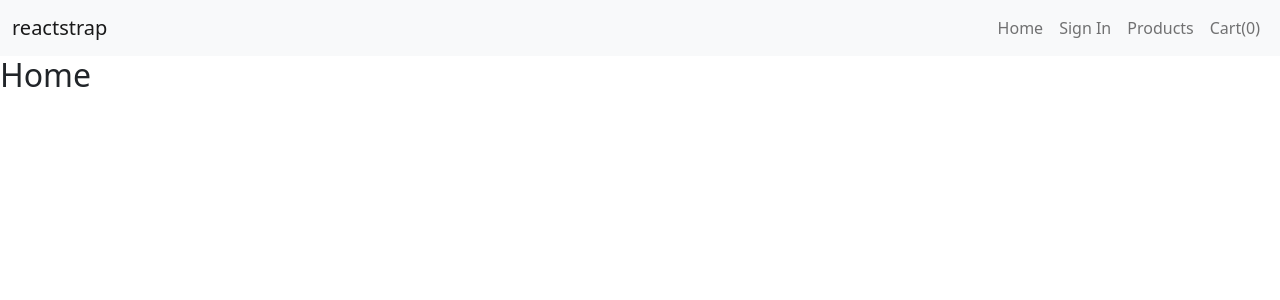
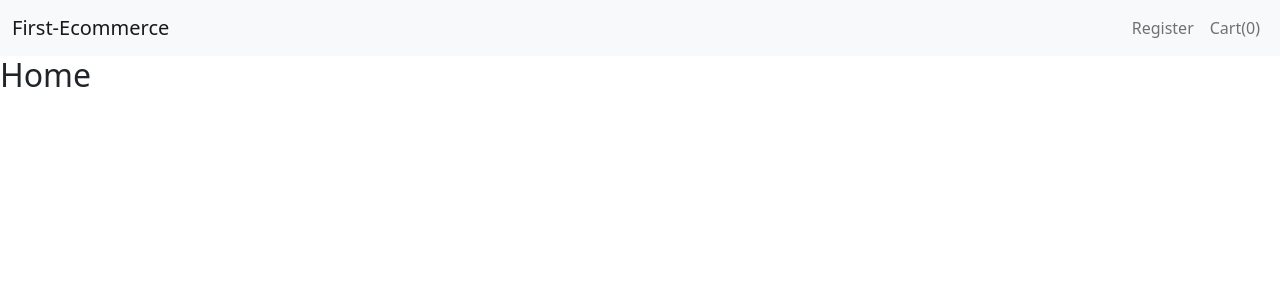
Before and after one commit to LeeQuocTien/First-eCommerce, a React (Create React App) app: page / in a window 1280 px wide. Shown: the top 300 px of the page. Built offline with nearby package versions, Linux system fonts and the light colour scheme; data requests are answered from the project's data file.

Commit message:
redesign TopNav component

```diff
--- a/src/components/TopNav.js
+++ b/src/components/TopNav.js
@@ -23,25 +23,17 @@ export default function({cartItems}) {
   return (
     <div>
       <Navbar color="light" expand="md" light>
-        <NavbarBrand href="/">
-          reactstrap
+        <NavbarBrand href='/'>
+            First-Ecommerce
         </NavbarBrand>
-        <NavbarToggler onClick={() => setToggle(!toggleIsOpen)} />
+        <NavbarToggler className='me-2'
+          onClick={() => setToggle(!toggleIsOpen)}
+        />
         <Collapse isOpen={toggleIsOpen} className="collapse-toggler" navbar>
           <Nav className="me-auto" navbar>
             <NavItem>
-              <Link className="nav-link" to={"/"}>
-                Home
-              </Link>
-            </NavItem>
-            <NavItem>
               <Link className="nav-link" to={"/signin/"}>
-                Sign In
-              </Link>
-            </NavItem>
-            <NavItem>
-              <Link className="nav-link" to={"/products/"}>
-                Products
+                Register
               </Link>
             </NavItem>
             <NavItem>
```
